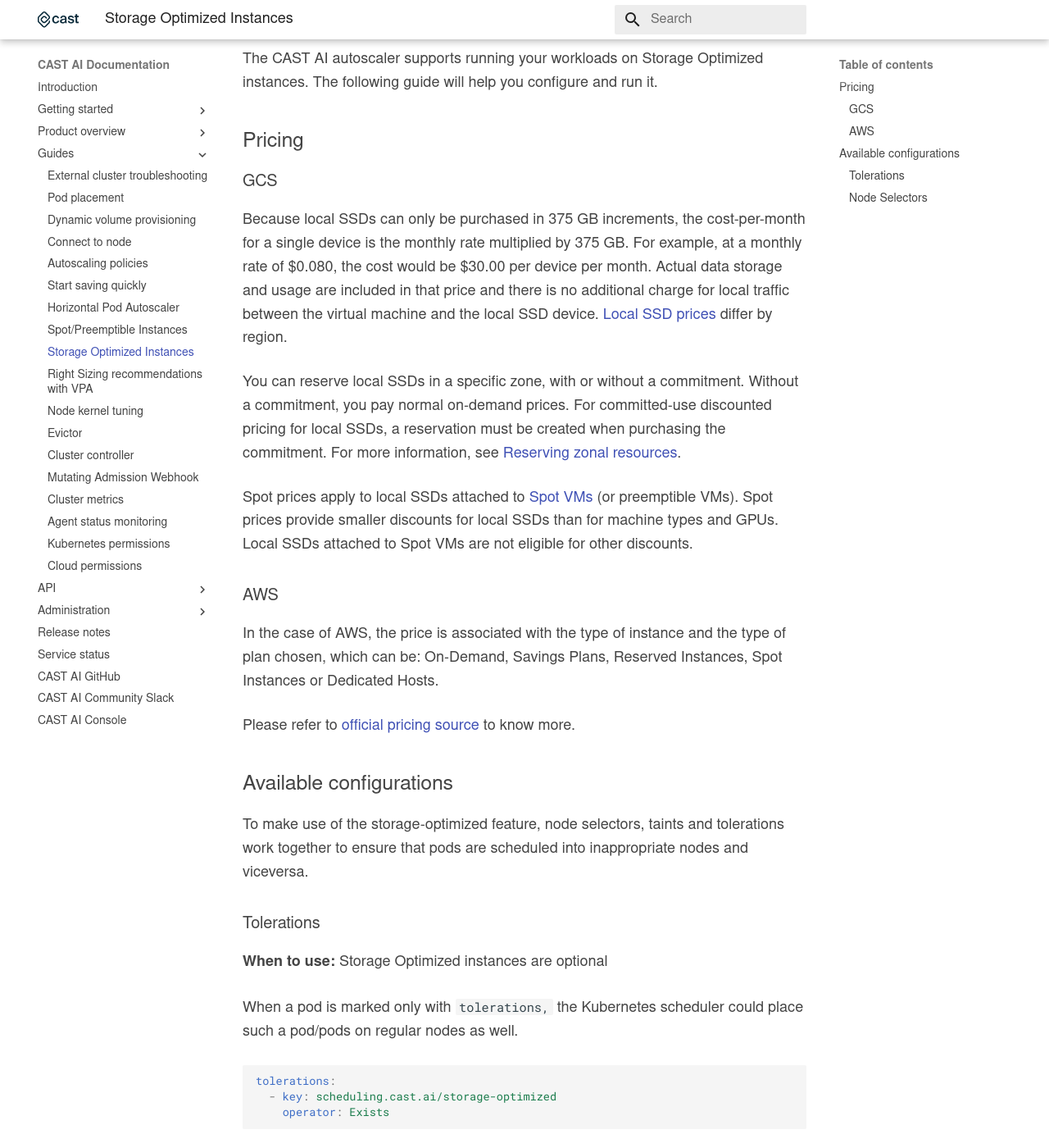
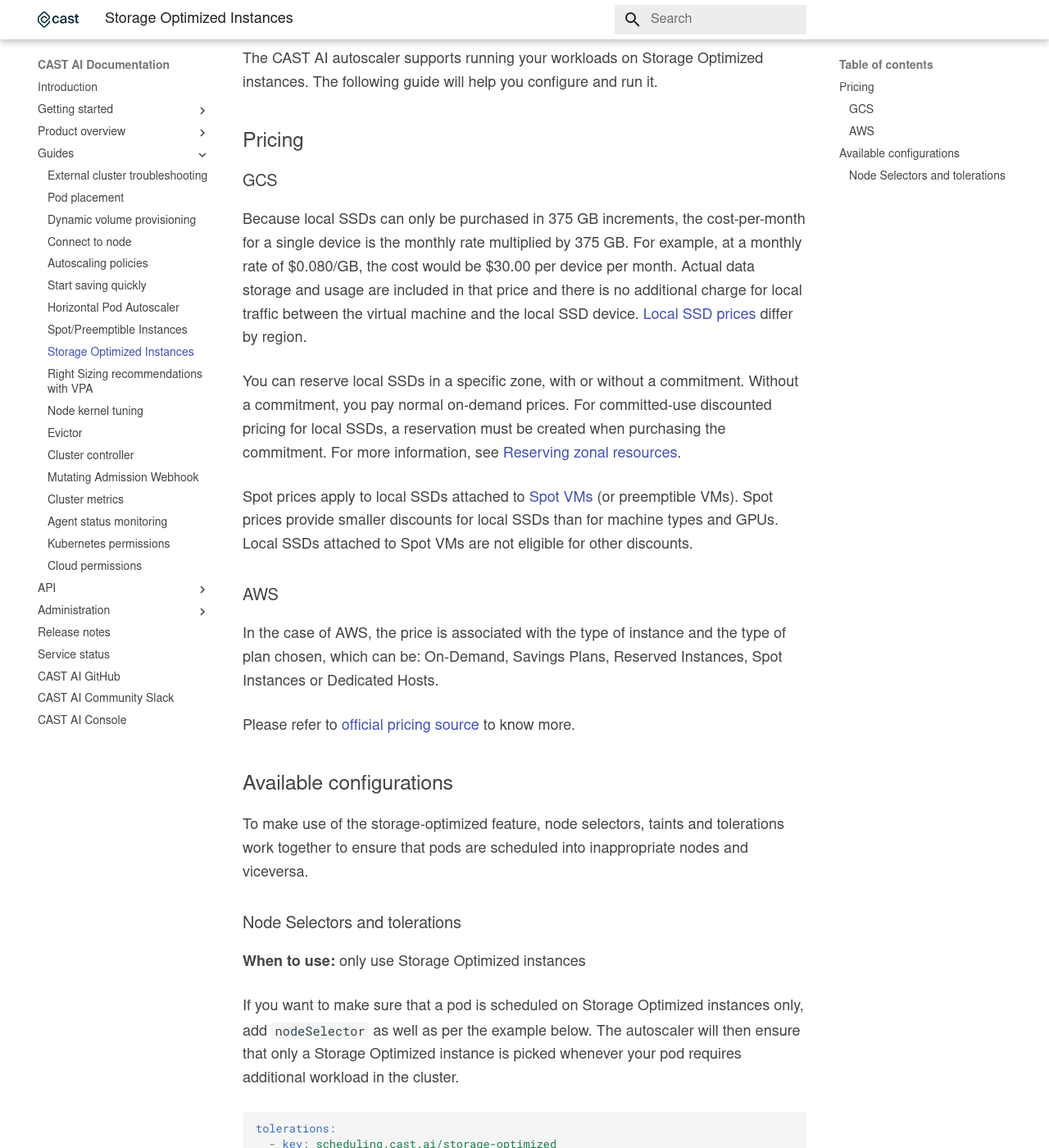
Before and after one commit to castai/docs, an MkDocs documentation site: the page built from docs/guides/storage-optimized.md, in a window 1280 px wide and 1400 px high, scrolled down 569 px. Shown: the whole window at 82% size. Built offline with MkDocs 1.6.1 and Material for MkDocs 9.7.7, drawn with Linux system fonts in a browser that asks for light colours; some web fonts are replaced.

Commit message:
Fix typo, enhance available configurations description

````diff
--- a/docs/guides/storage-optimized.md
+++ b/docs/guides/storage-optimized.md
@@ -20,7 +20,7 @@
 
 ### GCS
 
-Because local SSDs can only be purchased in 375 GB increments, the cost-per-month for a single device is the monthly rate multiplied by 375 GB. For example, at a monthly rate of $0.080, the cost would be $30.00 per device per month. Actual data storage and usage are included in that price and there is no additional charge for local traffic between the virtual machine and the local SSD device. [Local SSD prices](https://cloud.google.com/compute/disks-image-pricing#localssdpricing) differ by region.
+Because local SSDs can only be purchased in 375 GB increments, the cost-per-month for a single device is the monthly rate multiplied by 375 GB. For example, at a monthly rate of $0.080/GB, the cost would be $30.00 per device per month. Actual data storage and usage are included in that price and there is no additional charge for local traffic between the virtual machine and the local SSD device. [Local SSD prices](https://cloud.google.com/compute/disks-image-pricing#localssdpricing) differ by region.
 
 You can reserve local SSDs in a specific zone, with or without a commitment. Without a commitment, you pay normal on-demand prices. For committed-use discounted pricing for local SSDs, a reservation must be created when purchasing the commitment. For more information, see [Reserving zonal resources](https://cloud.google.com/compute/docs/instances/reserving-zonal-resources).
 
@@ -36,19 +36,7 @@
 
 To make use of the storage-optimized feature, node selectors, taints and tolerations work together to ensure that pods are scheduled into inappropriate nodes and viceversa.
 
-### Tolerations
-
-**When to use:** Storage Optimized instances are optional
-
-When a pod is marked only with `tolerations,` the Kubernetes scheduler could place such a pod/pods on regular nodes as well.
-
-```yaml
-tolerations:
-  - key: scheduling.cast.ai/storage-optimized
-    operator: Exists
-```
-
-### Node Selectors
+### Node Selectors and tolerations
 
 **When to use:** only use Storage Optimized instances
 
````
